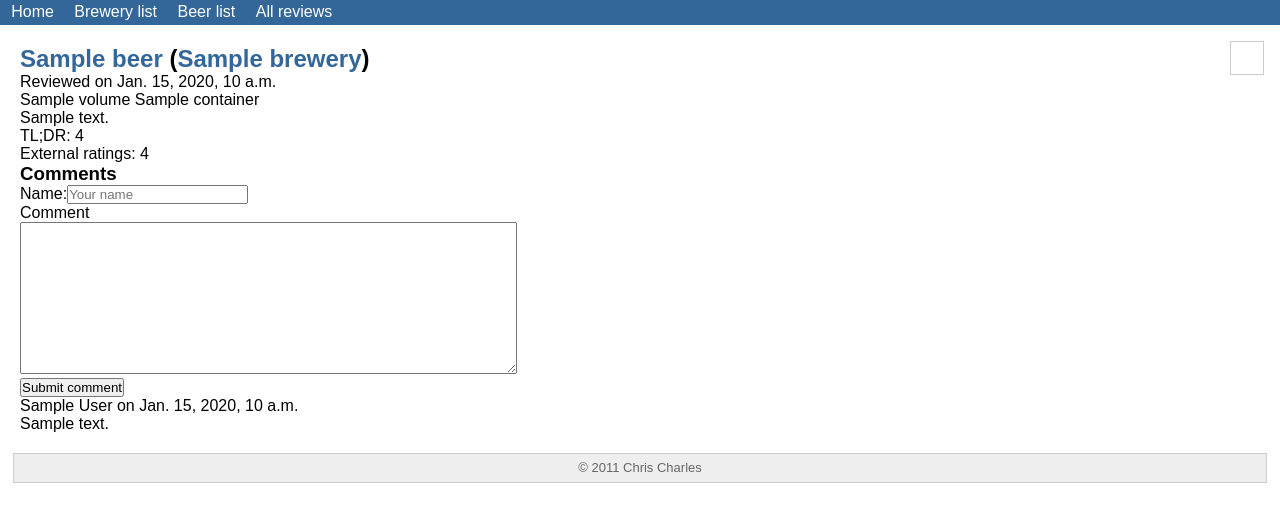
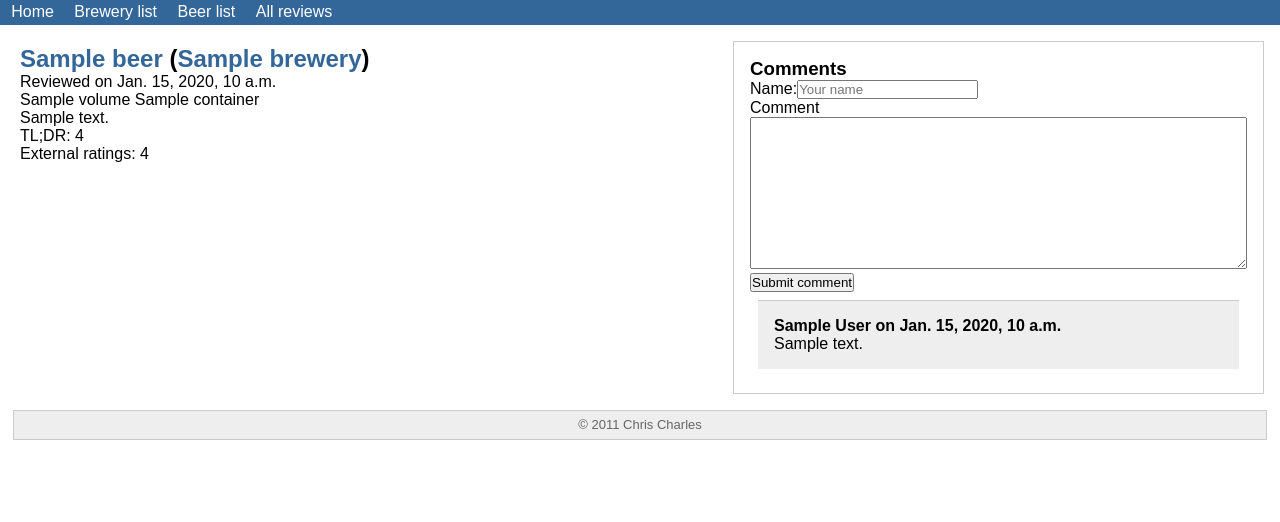
Before and after one commit to ccharles/StartupifyDemo, a Django app: template templates/beer/review.html in a window 1280 px wide. Shown: the part 56-578 px from the top of the page. Run offline with Django 3.2, Linux system fonts and the light colour scheme; the template is opened without the code that fills it: most values are stand-ins (such as "Sample title", 1, 10 or a date in 2020).

Commit message:
Added styling for review comments and tweaked template accordingly.

```diff
--- a/beer/static/css/style.css
+++ b/beer/static/css/style.css
@@ -52,6 +52,17 @@
     margin-left: 2em;
 }
 
+div.comment {
+    background-color: #eee;
+    border-top: 1px solid #ccc;
+    margin: 0.5em;
+    padding: 1em;
+}
+
+div.comment p.author {
+    font-weight: bold;
+}
+
 div#sidebar {
     border: 1px solid #ccc;
     display: inline;
--- a/templates/beer/review.html
+++ b/templates/beer/review.html
@@ -7,7 +7,9 @@
 <p>{{ review.content }}</p>
 <p>TL;DR: {{ review.rating }}</p>
 <p>External ratings: {{ review.beer.external_rating }}
+{% endblock %}
 
+{% block sidebar %}
 <h3>Comments</h3>
 {% if error_message %}<p style="color: red;">{{ error_message }}</p>{% endif %}
 <form action="/review/{{ review.id }}/comment/" method="post">
@@ -19,9 +21,9 @@
 </form>
 
 {% for comment in comments %}
-
-<p>{{ comment.author }} on {{ comment.timestamp }}</p>
-<p>{{ comment.content }}</p>
-
+<div class="comment">
+<p class="author">{{ comment.author }} on {{ comment.timestamp }}</p>
+<p class="content">{{ comment.content }}</p>
+</div>
 {% endfor %}
 {% endblock %}
```
